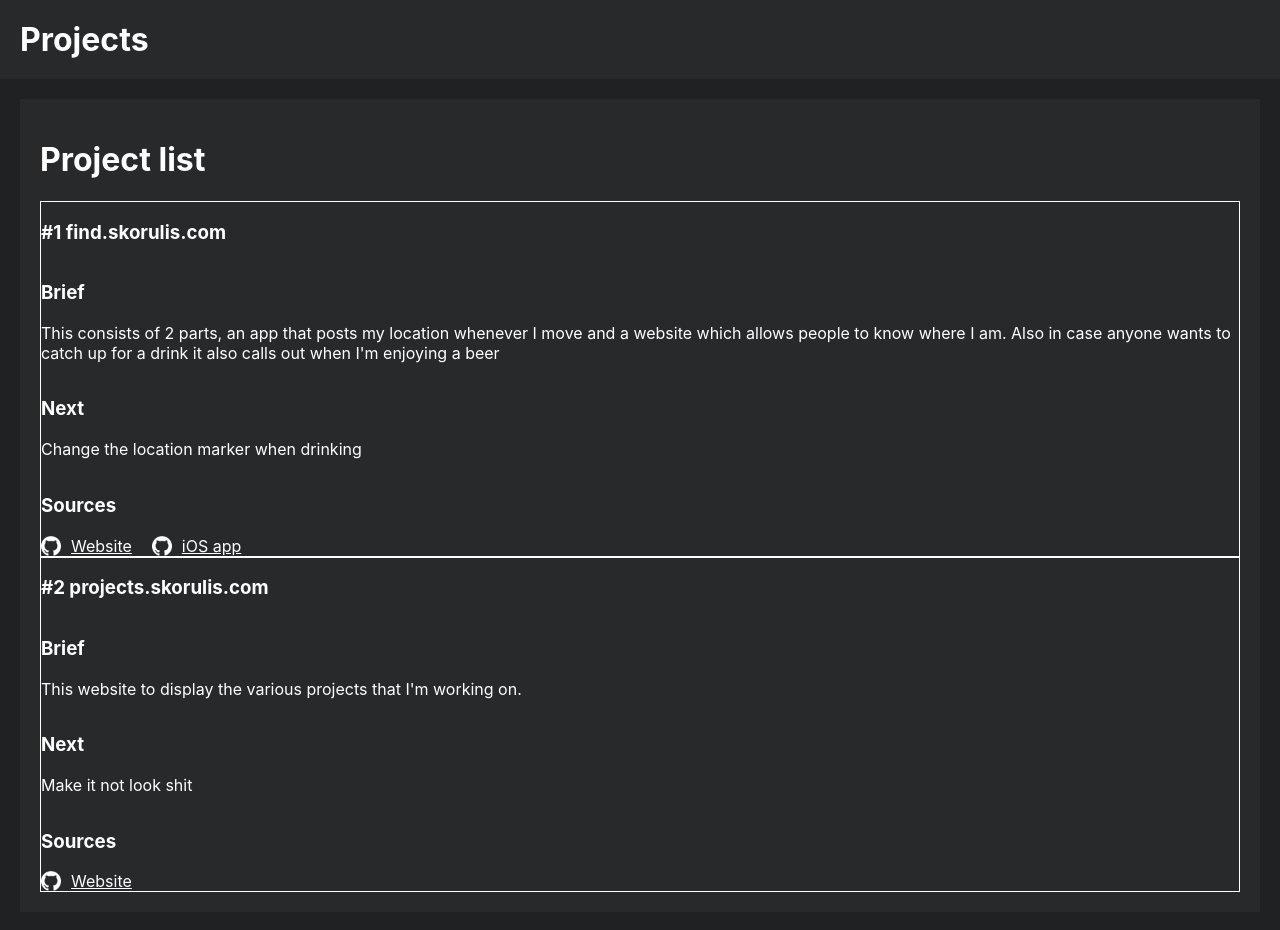
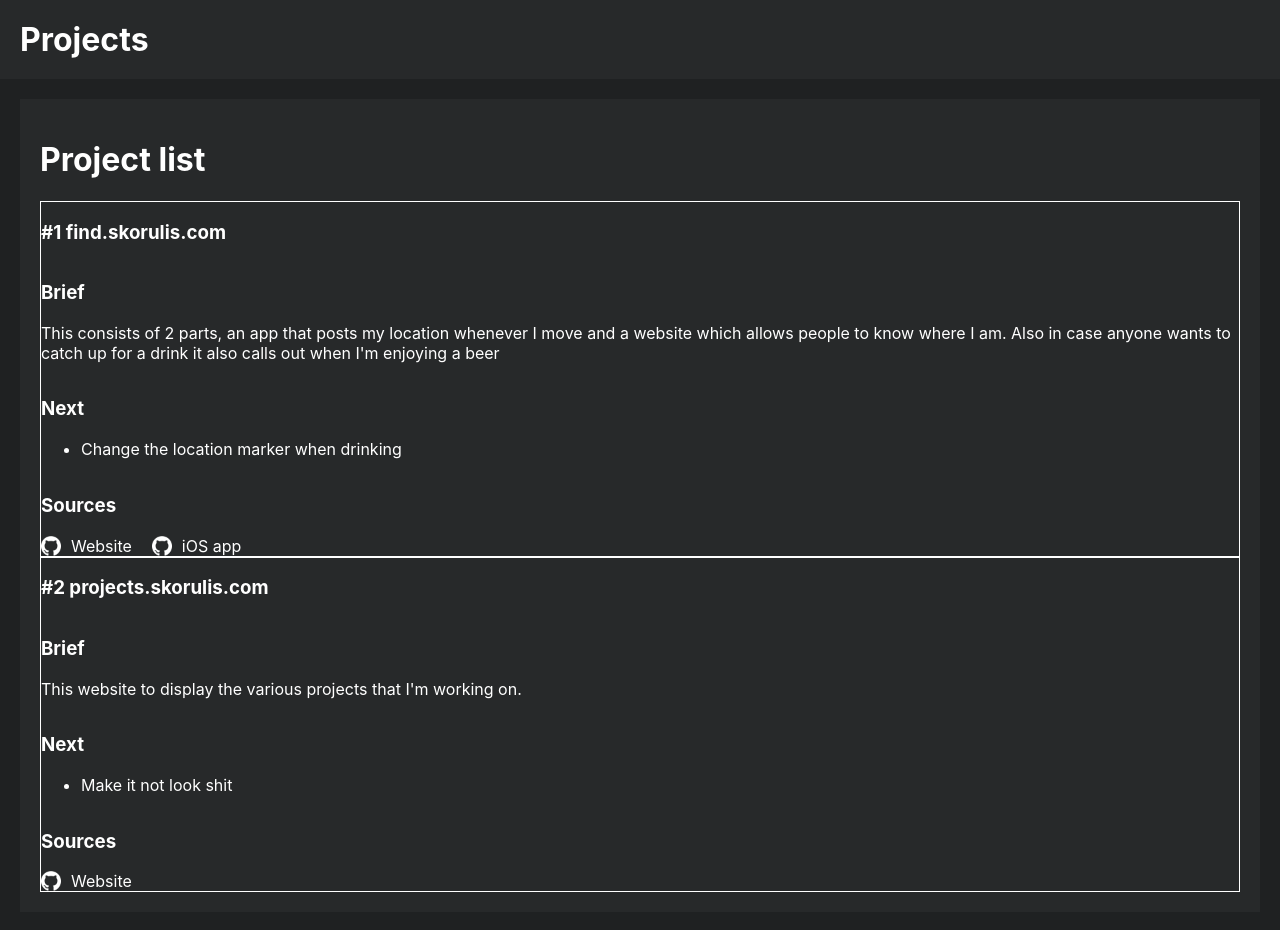
Before and after one commit to skorulis/projects.skorulis.com, a React (Create React App) app: page / in a window 1280 px wide. Built offline with nearby package versions, Linux system fonts and the light colour scheme.

Commit message:
Add markdown support

```diff
--- a/package.json
+++ b/package.json
@@ -12,6 +12,7 @@
     "@types/react-dom": "^18.0.0",
     "react": "^18.2.0",
     "react-dom": "^18.2.0",
+    "react-markdown": "^8.0.3",
     "react-scripts": "5.0.1",
     "typescript": "^4.4.2",
     "web-vitals": "^2.1.0"
--- a/src/css/App.css
+++ b/src/css/App.css
@@ -11,4 +11,5 @@
 
 a {
   color: white;
+  text-decoration: none;
 }
--- a/src/data/projects.json
+++ b/src/data/projects.json
@@ -4,7 +4,7 @@
         "name": "find.skorulis.com",
         "brief": "This consists of 2 parts, an app that posts my location whenever I move and a website which allows people to know where I am. Also in case anyone wants to catch up for a drink it also calls out when I'm enjoying a beer",
         "status": "live",
-        "nextSteps": "Change the location marker when drinking",
+        "nextSteps": "* Change the location marker when drinking",
         "sourceCode": [
             {
                 "title": "Website",
@@ -21,7 +21,7 @@
         "name": "projects.skorulis.com",
         "brief": "This website to display the various projects that I'm working on.",
         "status": "started",
-        "nextSteps": "Make it not look shit",
+        "nextSteps": "* Make it not look shit",
         "sourceCode": [
             {
                 "title": "Website",
--- a/src/scene/Header.tsx
+++ b/src/scene/Header.tsx
@@ -13,7 +13,7 @@ export class Header extends Component<{}, {}> {
     render() {
         return <header style={containerStyle}>
             <h1 style={headerLabel}>
-                Projects
+                <a href="/">Projects</a>
             </h1>
       </header>
     }
--- a/src/scene/ProjectCell.tsx
+++ b/src/scene/ProjectCell.tsx
@@ -2,6 +2,7 @@ import { Component } from "react";
 import { Project } from "../model/Project";
 import CSS from 'csstype';
 import githubLogo from "./github-icon.png"
+import ReactMarkdown from 'react-markdown'
 
 type ProjectCellProps = {
     project: Project
@@ -53,7 +54,7 @@ export class ProjectCell extends Component<ProjectCellProps, {}> {
     section(title: string, body: string) {
         return <div>
             <h3>{title}</h3>
-            <p>{body}</p>
+            <ReactMarkdown children={body} />
         </div>
     }
 
```
Also changed, not shown: 1 other file (tests, documents, lock files or other folders).
